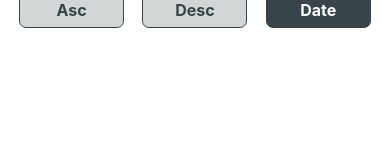
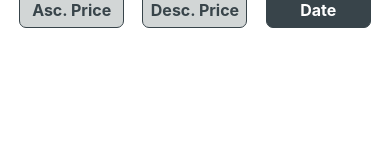
Before and after one commit to patika-128-react-native-bootcamp/week_2-omer-ayhan, a React Native app: screen / in a window 390 px wide. Shown: the top 160 px of the page. Built offline with nearby package versions, Linux system fonts and the light colour scheme.

Commit message:
refactor(functionality): :art: shortened filtering functionality and changed variable names
created a function named as filterByType to shorten the code

```diff
--- a/src/App.js
+++ b/src/App.js
@@ -3,9 +3,10 @@ import { FlatList, SafeAreaView, StyleSheet, View } from "react-native";
 import AddItem from "./Components/AddItem";
 import FilterButton from "./Components/FilterButton";
 import ItemList from "./Components/ItemList";
+import filterByType from "./functions/filterByType";
 
 export default function App() {
-  const [items, setItems] = React.useState([]);
+  const [priceItems, setPriceItems] = React.useState([]);
 
   const [filterType, setFilterType] = React.useState("Date");
 
@@ -16,43 +17,44 @@ export default function App() {
   useEffect(() => {
     let isMounted = true;
     if (isMounted) {
-      switch (filterType) {
-        case "Desc":
-          setItems(items.sort((a, b) => b.price - a.price));
-          break;
-        case "Asc":
-          setItems(items.sort((a, b) => a.price - b.price));
-          break;
-        case "Date":
-          setItems(items.sort((a, b) => b.timestamp - a.timestamp));
-          break;
-      }
+      // switch (filterType) {
+      //   case "Desc":
+      //     setItems(items.sort((a, b) => b.price - a.price));
+      //     break;
+      //   case "Asc":
+      //     setItems(items.sort((a, b) => a.price - b.price));
+      //     break;
+      //   case "Date":
+      //     setItems(items.sort((a, b) => b.timestamp - a.timestamp));
+      //     break;
+      // }
+      filterByType(filterType, priceItems, setPriceItems);
     }
     return () => {
       isMounted = false;
     };
-  }, [items]);
+  }, [priceItems]);
 
   return (
     <SafeAreaView style={styles.container}>
       <View style={styles.filter_container}>
         <FilterButton
-          items={items}
-          setItems={setItems}
+          priceItems={priceItems}
+          setPriceItems={setPriceItems}
           filterType={filterType}
           setFilterType={setFilterType}
-          title="Asc"
+          title="Asc. Price"
         />
         <FilterButton
-          items={items}
-          setItems={setItems}
+          priceItems={priceItems}
+          setPriceItems={setPriceItems}
           filterType={filterType}
           setFilterType={setFilterType}
-          title="Desc"
+          title="Desc. Price"
         />
         <FilterButton
-          items={items}
-          setItems={setItems}
+          priceItems={priceItems}
+          setPriceItems={setPriceItems}
           filterType={filterType}
           setFilterType={setFilterType}
           title="Date"
@@ -61,12 +63,12 @@ export default function App() {
       <View style={styles.list_container}>
         <FlatList
           keyExtractor={extractKey}
-          data={items}
+          data={priceItems}
           renderItem={renderItems}
           ItemSeparatorComponent={itemSeperator}
         />
       </View>
-      <AddItem items={items} setItems={setItems} />
+      <AddItem priceItems={priceItems} setPriceItems={setPriceItems} />
     </SafeAreaView>
   );
 }
--- a/src/Components/AddItem/AddItem.js
+++ b/src/Components/AddItem/AddItem.js
@@ -1,10 +1,11 @@
-import React, { memo } from "react";
+import React, { memo, useState } from "react";
 import { View, Text, TextInput, TouchableOpacity, Alert } from "react-native";
 import styles from "./AddItem.style";
 
-function AddItem({ items, setItems }) {
-  const [title, setTitle] = React.useState("");
-  const [price, setPrice] = React.useState();
+function AddItem({ priceItems, setPriceItems }) {
+  const [title, setTitle] = useState("");
+  const [price, setPrice] = useState();
+
   const clearFields = () => {
     setTitle("");
     setPrice();
@@ -17,8 +18,10 @@ function AddItem({ items, setItems }) {
       timestamp: new Date().getTime(),
     };
 
-    const isDuplicate = items.find(
-      (item) => item.title === title && item.price === price // find if there is any duplicate item
+    const isDuplicate = priceItems.find(
+      (item) =>
+        item.title.toUpperCase() === title.toUpperCase() &&
+        item.price.toUpperCase() === price.toUpperCase() // find if there is any duplicate item
     );
     if (title && price && !isDuplicate) {
       if (!+price) {
@@ -26,7 +29,7 @@ function AddItem({ items, setItems }) {
         Alert.alert("Price has to be a number");
         return;
       }
-      setItems([...items, newItem]);
+      setPriceItems([...priceItems, newItem]);
       clearFields();
     }
   };
@@ -51,7 +54,7 @@ function AddItem({ items, setItems }) {
       </TouchableOpacity>
       <TouchableOpacity
         style={[styles.button, { marginTop: 15 }]}
-        onPress={() => setItems([])}>
+        onPress={() => setPriceItems([])}>
         {/* Only for test purposes */}
         <Text style={styles.button_text}>Clear</Text>
       </TouchableOpacity>
--- a/src/Components/FilterButton/FilterButton.js
+++ b/src/Components/FilterButton/FilterButton.js
@@ -1,21 +1,29 @@
 import React, { memo } from "react";
 import { Text, TouchableOpacity } from "react-native";
+import filterByType from "../../functions/filterByType";
 import styles from "./FilterButton.style";
 
-function FilterButton({ title, filterType, setFilterType, setItems, items }) {
+function FilterButton({
+  title,
+  filterType,
+  setFilterType,
+  setPriceItems,
+  priceItems,
+}) {
   const changeFilterType = () => {
-    if (!(filterType === title)) {
-      switch (title) {
-        case "Asc":
-          setItems(items.sort((a, b) => a.price - b.price));
-          break;
-        case "Desc":
-          setItems(items.sort((a, b) => b.price - a.price));
-          break;
-        case "Date":
-          setItems(items.sort((a, b) => b.timestamp - a.timestamp));
-          break;
-      }
+    if (filterType !== title) {
+      //   switch (title) {
+      //     case "Asc. Price":
+      //       setPriceItems(priceItems.sort((a, b) => a.price - b.price));
+      //       break;
+      //     case "Desc. Price":
+      //       setPriceItems(priceItems.sort((a, b) => b.price - a.price));
+      //       break;
+      //     case "Date":
+      //       setPriceItems(priceItems.sort((a, b) => b.timestamp - a.timestamp));
+      //       break;
+      //   }
+      filterByType(title, priceItems, setPriceItems);
       setFilterType(title);
     }
   };
--- /dev/null
+++ b/src/functions/filterByType.js
@@ -0,0 +1,15 @@
+const filterByType = (type, priceItems, setPriceItems) => {
+  switch (type) {
+    case "Desc. Price":
+      setPriceItems(priceItems.sort((a, b) => b.price - a.price));
+      break;
+    case "Asc. Price":
+      setPriceItems(priceItems.sort((a, b) => a.price - b.price));
+      break;
+    case "Date":
+      setPriceItems(priceItems.sort((a, b) => b.timestamp - a.timestamp));
+      break;
+  }
+};
+
+export default filterByType;
```
